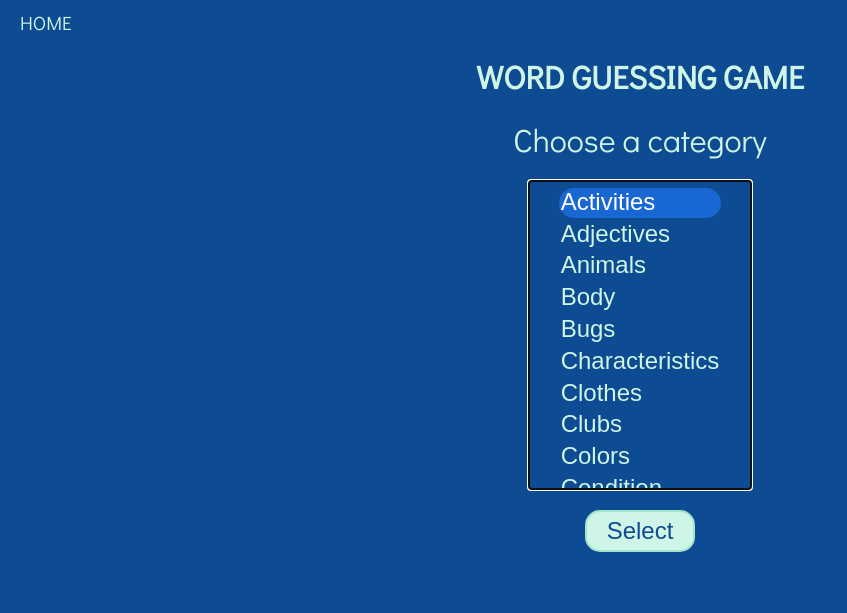
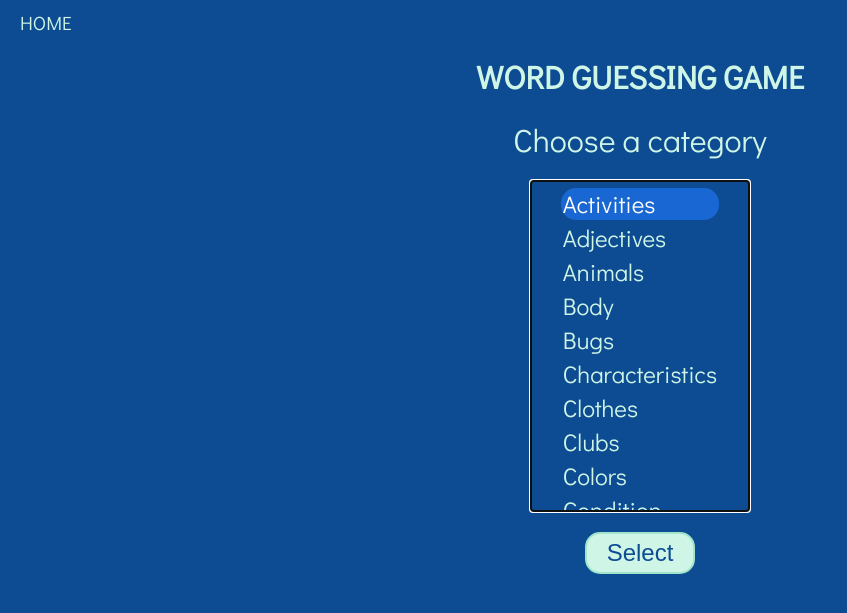
Before and after one commit to brucesensei/horizon-word-guess, a Node server app: page / in a window 1280 px wide. Shown: the top 613 px of the page, without its empty margins (0-847 px from the left). Run offline with Node 20, Linux system fonts and the light colour scheme; some libraries are stand-ins or nearby versions.

Commit message:
changed the font in the select box and increased the  font size of the h2 tag to 2rem

```diff
--- a/public/css/styles.css
+++ b/public/css/styles.css
@@ -16,6 +16,7 @@ body {
 select {
     background-color: var(--dark);
     font-size: 1.5rem;
+    font-family: 'Didact Gothic', sans-serif;
     padding: 5px 20px;
     margin: 20px;
 }
@@ -51,6 +52,7 @@ button:hover {
 h2 {
     display: inline;
     padding: 0 50px;
+    font-size: 2rem;
 }
 
 p {
```
